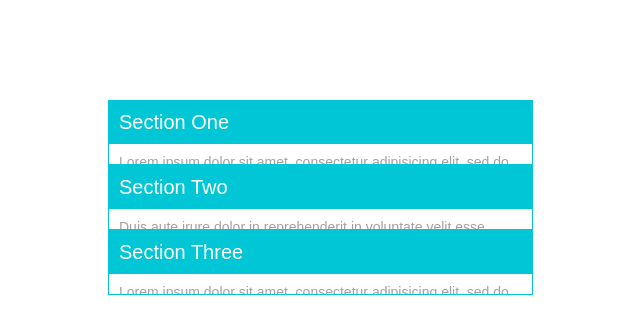
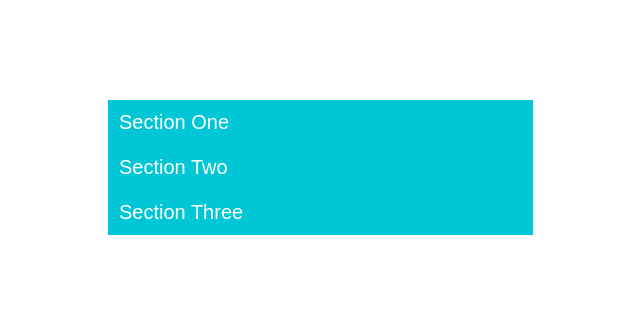
Before and after one commit to henryjf/accordian2, a website: page app/index.html in a window 1280 px wide. Both pictures are taken after a click on the element "Section One". Shown: the whole page, without its empty margins (92-732 px from the left). Drawn offline with Linux system fonts and the light colour scheme.

Commit message:
when each heading is clicked, all text is added or removed

```diff
--- a/app/css/bundle.css
+++ b/app/css/bundle.css
@@ -9,7 +9,7 @@
 .para {
   height: 95px;
   overflow: hidden;
-  padding: 10px;
+  padding: 0 10px;
   margin: 0;
   font-size: 14px;
   color: #A2A0A3; }
@@ -22,4 +22,5 @@ header {
   color: white;
   font-size: 20px; }
   header:hover {
-    background-color: #00d9ea; }
+    background-color: #00d9ea;
+    cursor: pointer; }
--- a/app/js/main.js
+++ b/app/js/main.js
@@ -1,16 +1,19 @@
-var section = $('.para');
+var para = $('.para');
 var header = $('header');
 
 header.on('click', function(event){
   event.preventDefault();
 
-section.toggleClass('hidden');
-
-section.addClass('hidden');
+  para.toggleClass('hidden');
 
 var parent = $(this).parent();
 parent.removeClass('hidden');
+parent.addClass('hidden');
+// parent.toggleClass('hidden');
 
-console.log(event);
+// para.removeClass('hidden');
+
+
+// console.log(event);
 
 });
--- a/src/sass/main.scss
+++ b/src/sass/main.scss
@@ -13,7 +13,7 @@ $color: #00C6D6;
 .para {
   height: 95px;
   overflow: hidden;
-  padding: 10px;
+  padding: 0 10px;
   margin: 0;
   font-size: 14px;
   color: #A2A0A3;
@@ -31,6 +31,7 @@ $color: #00C6D6;
 
     &:hover {
       background-color:lighten($color, 4%);
+      cursor: pointer;
     }
   }
       // p {
```
